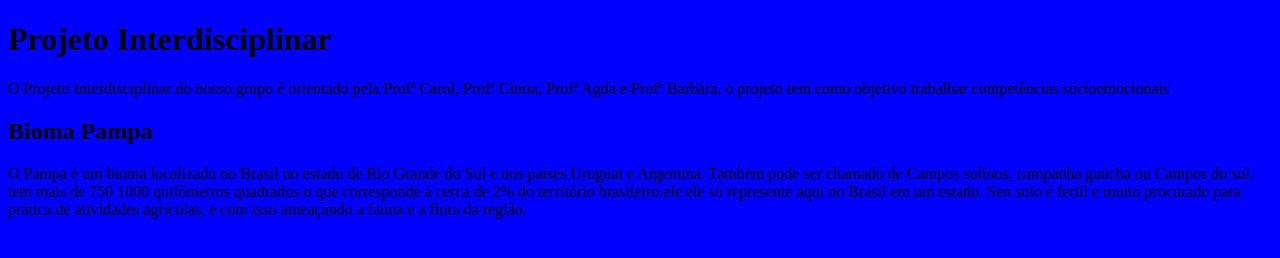
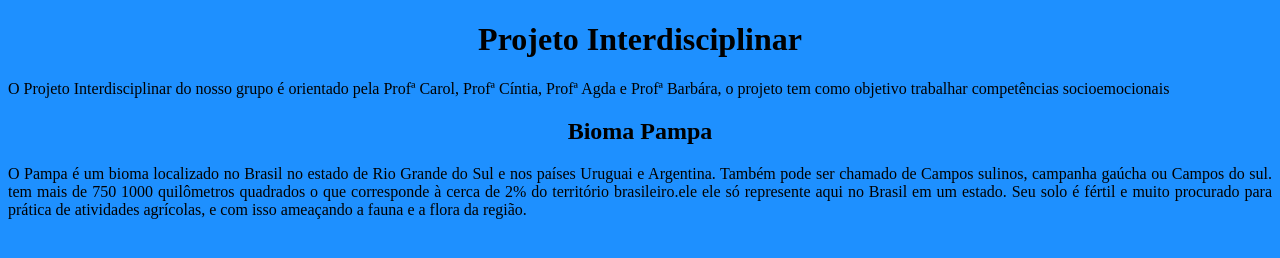
Before and after one commit to projetosAnaAlcantara/projetosbiomas, a plain HTML site: page index.html in a window 1280 px wide. Drawn offline with Linux system fonts and the light colour scheme.

Commit message:
novo css

```diff
--- a/css/estilo.css
+++ b/css/estilo.css
@@ -1,5 +1,28 @@
 body{
 
-	background-color: blue;
+	background-color: #1E90FF;
+	color: #FFFFF0
+
+	margin-right: 50%
+	margin-left: 50%
+}
+
+h1{
+	text-align: center;
+}
+
+p{
+text-align: justify;
 
 }
+img{
+
+	width: 70%
+}
+figure{
+text-align: center;
+
+}
+h2{
+	text-align: center;
+}
```
